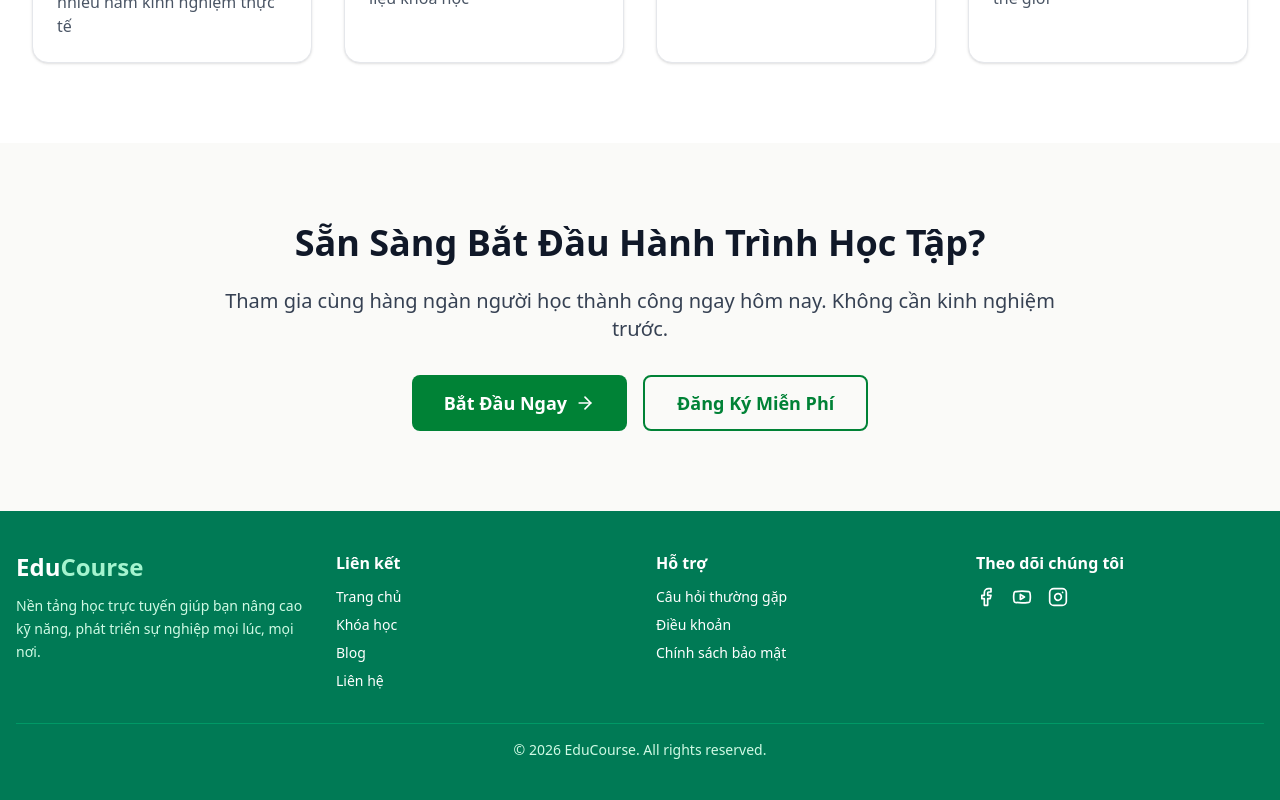
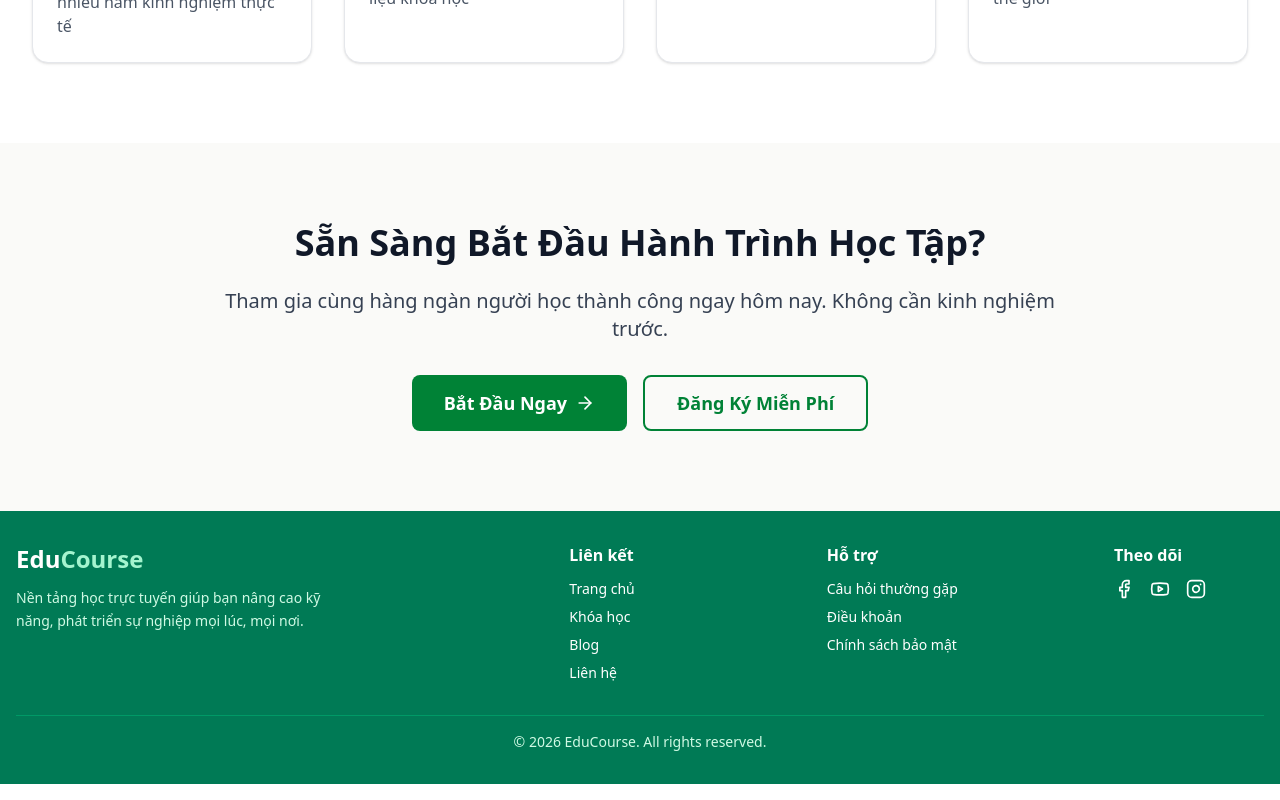
Before and after one commit to hason2807/Nhap, a React (Vite) app: page / in a window 1280 px wide. Shown: the part 2593-3393 px from the top of the page. Built offline with nearby package versions, Linux system fonts and the light colour scheme.

Commit message:
update lần 5

```diff
--- a/src/components/Footer.tsx
+++ b/src/components/Footer.tsx
@@ -1,87 +1,52 @@
+import { Facebook, Youtube, Instagram } from "lucide-react";
 import { Link } from "react-router";
-import { Facebook, Youtube, Instagram } from "lucide-react";
-
+// Mock Link component
 function Footer() {
   return (
-    <footer className="bg-emerald-700 text-white"> {/* Bỏ mt-16 */}
-      <div className="max-w-7xl mx-auto px-4 py-10">
+    <div className="flex flex-col justify-end bg-gray-100">
+      <footer className="bg-emerald-700 text-white w-full">
+        <div className="max-w-7xl mx-auto px-4 py-8">
+          <div className="flex flex-wrap md:flex-nowrap justify-between items-start gap-8 text-left">
 
-        {/* Top */}
-        <div className="grid grid-cols-1 sm:grid-cols-2 md:grid-cols-4 gap-8 text-center md:text-left">
-
-          {/* Brand */}
-          <div>
+            {/* Brand - Chiếm không gian rộng hơn một chút nếu cần */}
+            <div className="w-full md:w-1/3 min-w-[200px]">
               <h2 className="text-2xl font-bold mb-3">
                 Edu<span className="text-emerald-200">Course</span>
               </h2>
-            <p className="text-sm text-emerald-100 leading-relaxed">
+              <p className="text-sm text-emerald-100 leading-relaxed max-w-xs">
                 Nền tảng học trực tuyến giúp bạn nâng cao kỹ năng,
                 phát triển sự nghiệp mọi lúc, mọi nơi.
               </p>
             </div>
 
             {/* Links */}
-          <div>
-            <h3 className="font-semibold mb-3">Liên kết</h3>
+            <div className="min-w-[120px]">
+              <h3 className="font-semibold mb-3 whitespace-nowrap">Liên kết</h3>
               <ul className="space-y-2 text-sm">
-              <li>
-                <Link to="/" className="hover:text-emerald-200 transition">
-                  Trang chủ
-                </Link>
-              </li>
-              <li>
-                <Link to="/courses" className="hover:text-emerald-200 transition">
-                  Khóa học
-                </Link>
-              </li>
-              <li>
-                <Link to="/blog" className="hover:text-emerald-200 transition">
-                  Blog
-                </Link>
-              </li>
-              <li>
-                <Link to="/contact" className="hover:text-emerald-200 transition">
-                  Liên hệ
-                </Link>
-              </li>
+                <li><Link to="/" className="hover:text-emerald-200 transition">Trang chủ</Link></li>
+                <li><Link to="/courses" className="hover:text-emerald-200 transition">Khóa học</Link></li>
+                <li><Link to="/blog" className="hover:text-emerald-200 transition">Blog</Link></li>
+                <li><Link to="/contact" className="hover:text-emerald-200 transition">Liên hệ</Link></li>
               </ul>
             </div>
 
             {/* Support */}
-          <div>
-            <h3 className="font-semibold mb-3">Hỗ trợ</h3>
+            <div className="min-w-[150px]">
+              <h3 className="font-semibold mb-3 whitespace-nowrap">Hỗ trợ</h3>
               <ul className="space-y-2 text-sm">
-              <li>
-                <Link to="#" className="hover:text-emerald-200 transition">
-                  Câu hỏi thường gặp
-                </Link>
-              </li>
-              <li>
-                <Link to="#" className="hover:text-emerald-200 transition">
-                  Điều khoản
-                </Link>
-              </li>
-              <li>
-                <Link to="#" className="hover:text-emerald-200 transition">
-                  Chính sách bảo mật
-                </Link>
-              </li>
+                <li><Link to="#" className="hover:text-emerald-200 transition">Câu hỏi thường gặp</Link></li>
+                <li><Link to="#" className="hover:text-emerald-200 transition">Điều khoản</Link></li>
+                <li><Link to="#" className="hover:text-emerald-200 transition">Chính sách bảo mật</Link></li>
               </ul>
             </div>
 
             {/* Social */}
-          <div>
-            <h3 className="font-semibold mb-3">Theo dõi chúng tôi</h3>
-            <div className="flex justify-center md:justify-start gap-4">
-              <a href="#" className="hover:text-emerald-200 transition">
-                <Facebook size={20} />
-              </a>
-              <a href="#" className="hover:text-emerald-200 transition">
-                <Youtube size={20} />
-              </a>
-              <a href="#" className="hover:text-emerald-200 transition">
-                <Instagram size={20} />
-              </a>
+            <div className="min-w-[150px]">
+              <h3 className="font-semibold mb-3 whitespace-nowrap">Theo dõi</h3>
+              <div className="flex gap-4">
+                <a href="#" className="hover:text-emerald-200 transition"><Facebook size={20} /></a>
+                <a href="#" className="hover:text-emerald-200 transition"><Youtube size={20} /></a>
+                <a href="#" className="hover:text-emerald-200 transition"><Instagram size={20} /></a>
               </div>
             </div>
 
@@ -94,6 +59,7 @@ function Footer() {
 
         </div>
       </footer>
+    </div>
   );
 }
 
```
Lines whose indentation alone changed are shown as unchanged.
